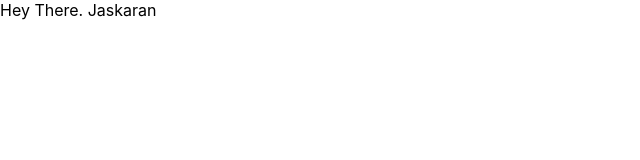
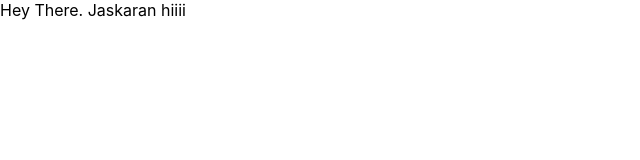
Before and after one commit to AntrikshNarang/bytenamics, a React (Create React App) app: page / in a window 1280 px wide. Shown: the top 160 px of the page, without its empty margins (0-640 px from the left). Built offline with nearby package versions, Linux system fonts and the light colour scheme.

Commit message:
change received

```diff
--- a/src/App.js
+++ b/src/App.js
@@ -4,7 +4,7 @@ import './App.css';
 function App() {
   return (
     <>
-    Hey There. Jaskaran
+    Hey There. Jaskaran hiiii
     </>
   );
 }
```
